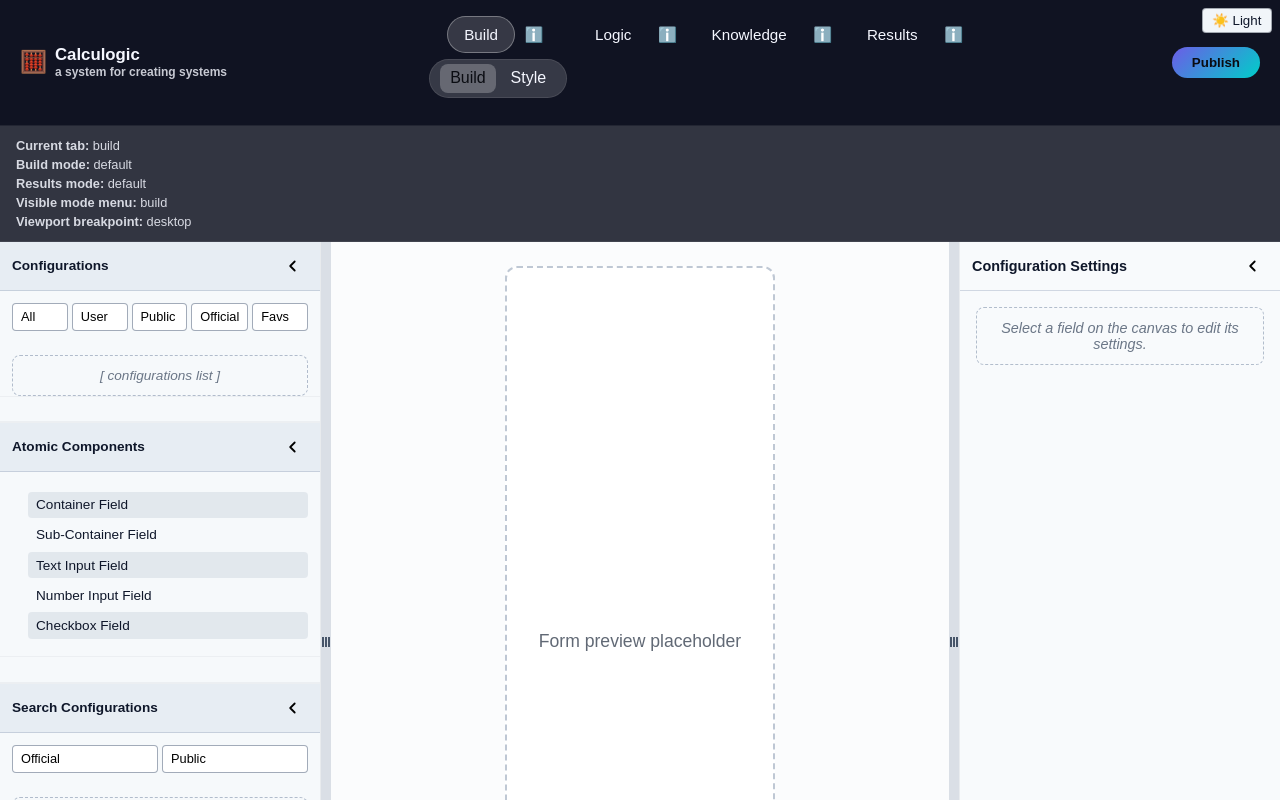
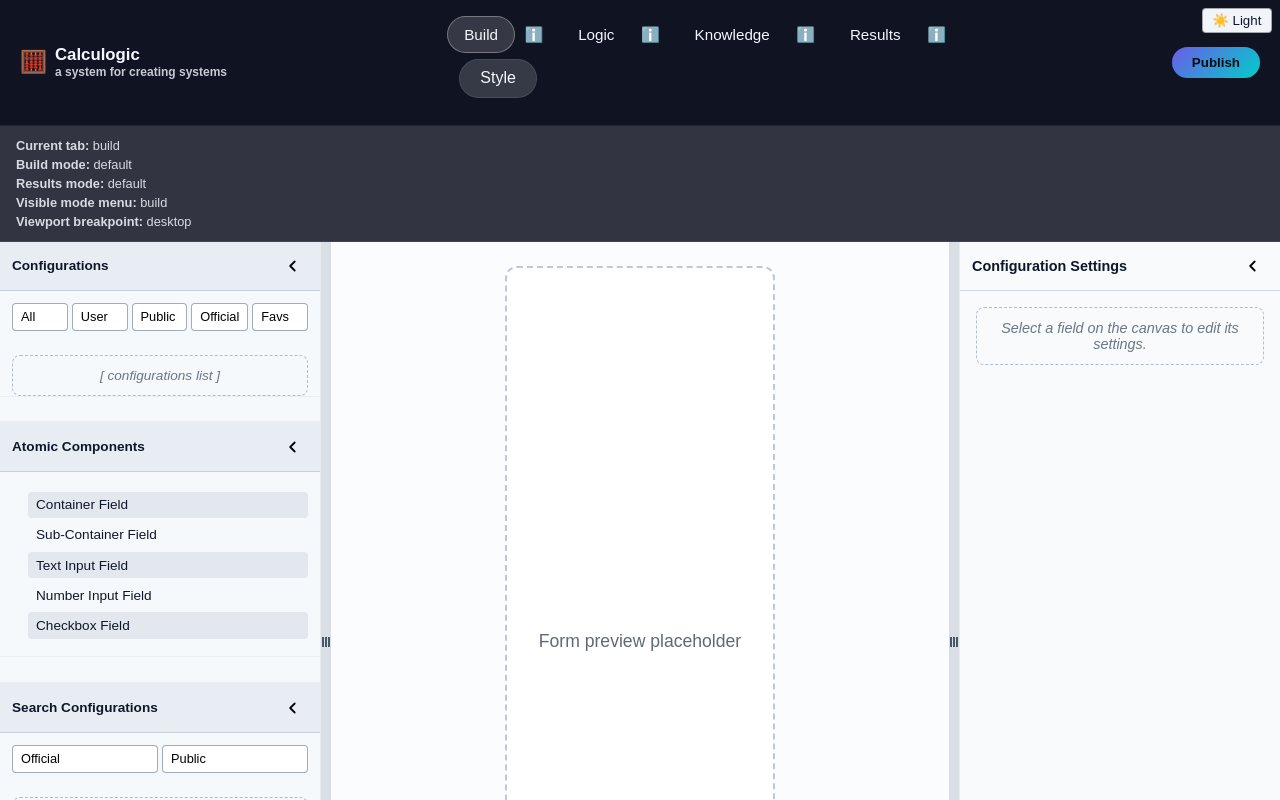
Before and after one commit to HCAToolkit/Calculogic_React_App, a React (Vite) app: page / in a window 1280 px wide. Shown: the top 800 px of the page. Built offline with nearby package versions, Linux system fonts and the light colour scheme.

Commit message:
Simplify header mode menus

```diff
--- a/src/components/GlobalHeaderShell/GlobalHeaderShell.build.tsx
+++ b/src/components/GlobalHeaderShell/GlobalHeaderShell.build.tsx
@@ -229,8 +229,12 @@ export function GlobalHeaderShell({
   // Concern: Build · Parent: "Brand Identity Zone" · Catalog: content.copy
   // Notes: Controlled here to suppress tagline on mobile breakpoints.
   const showTagline = !isMobile;
-  const buildModeItems = modeSequence.build.map(modeId => modeMetadata.build[modeId]);
-  const resultsModeItems = modeSequence.results.map(modeId => modeMetadata.results[modeId]);
+  const buildModeItems = modeSequence.build
+    .map(modeId => modeMetadata.build[modeId])
+    .filter(mode => mode.id !== 'default');
+  const resultsModeItems = modeSequence.results
+    .map(modeId => modeMetadata.results[modeId])
+    .filter(mode => mode.id !== 'default');
 
   return (
     // [3.1] shell-globalHeader · Container · "Global Header Shell Frame"
--- a/src/components/GlobalHeaderShell/GlobalHeaderShell.logic.ts
+++ b/src/components/GlobalHeaderShell/GlobalHeaderShell.logic.ts
@@ -163,18 +163,31 @@ export function useGlobalHeaderShellLogic({ onPublish }: GlobalHeaderShellProps
   const selectTab = useCallback((tab: HeaderTabId) => {
     setState(prev => {
       const nextModeMenuVisibleForTab = isModeMenuTab(tab) ? tab : null;
+      const shouldResetMode =
+        isModeMenuTab(tab) && prev.activeModeByTab[tab] !== 'default';
+
       if (
         prev.activeTab === tab &&
         prev.hoveredTab === null &&
-        prev.modeMenuVisibleForTab === nextModeMenuVisibleForTab
+        prev.modeMenuVisibleForTab === nextModeMenuVisibleForTab &&
+        !shouldResetMode
       ) {
         return prev;
       }
+
+      const nextActiveModeByTab = shouldResetMode
+        ? {
+            ...prev.activeModeByTab,
+            [tab]: 'default',
+          }
+        : prev.activeModeByTab;
+
       return {
         ...prev,
         activeTab: tab,
         hoveredTab: null,
         modeMenuVisibleForTab: nextModeMenuVisibleForTab,
+        activeModeByTab: nextActiveModeByTab,
       };
     });
   }, []);
```
